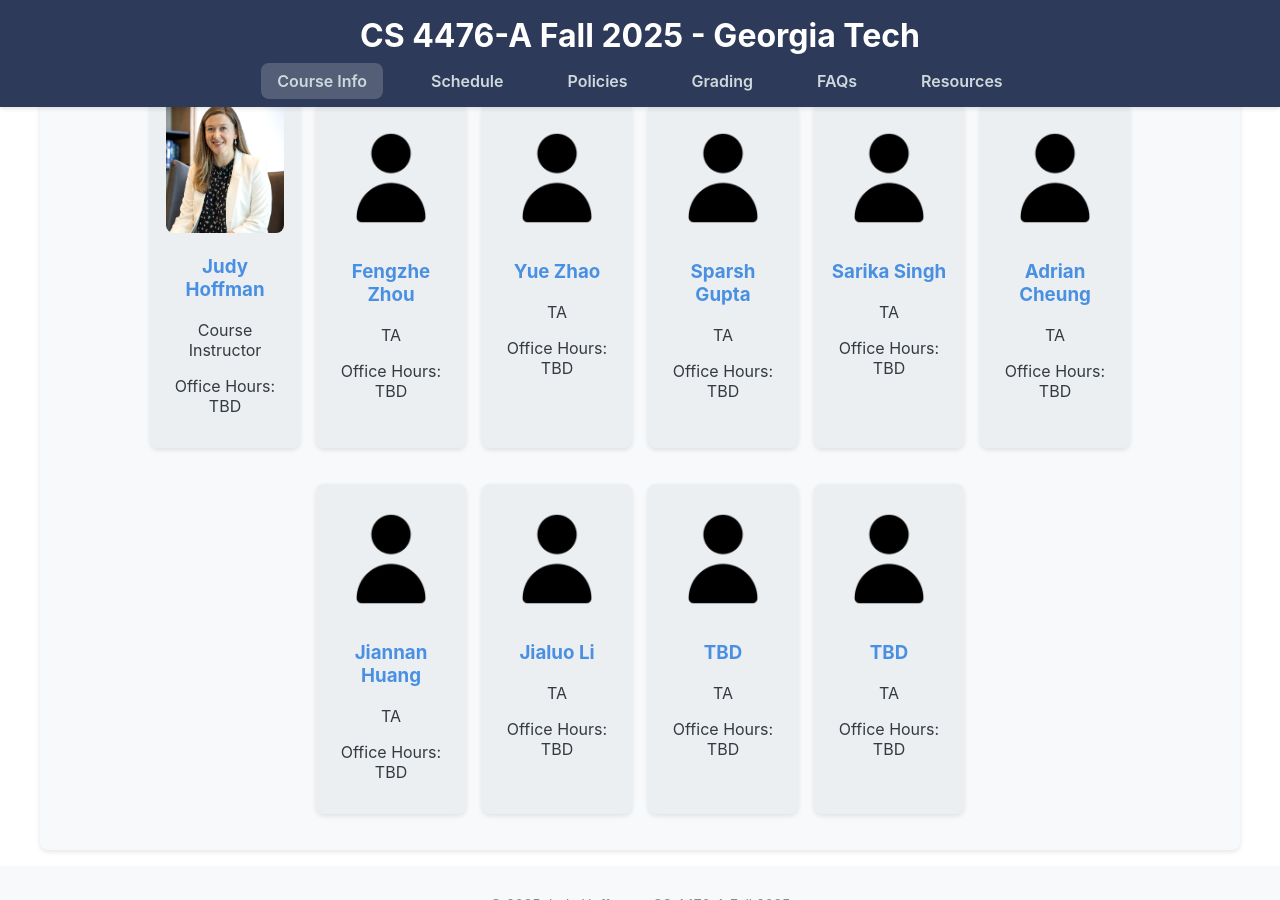
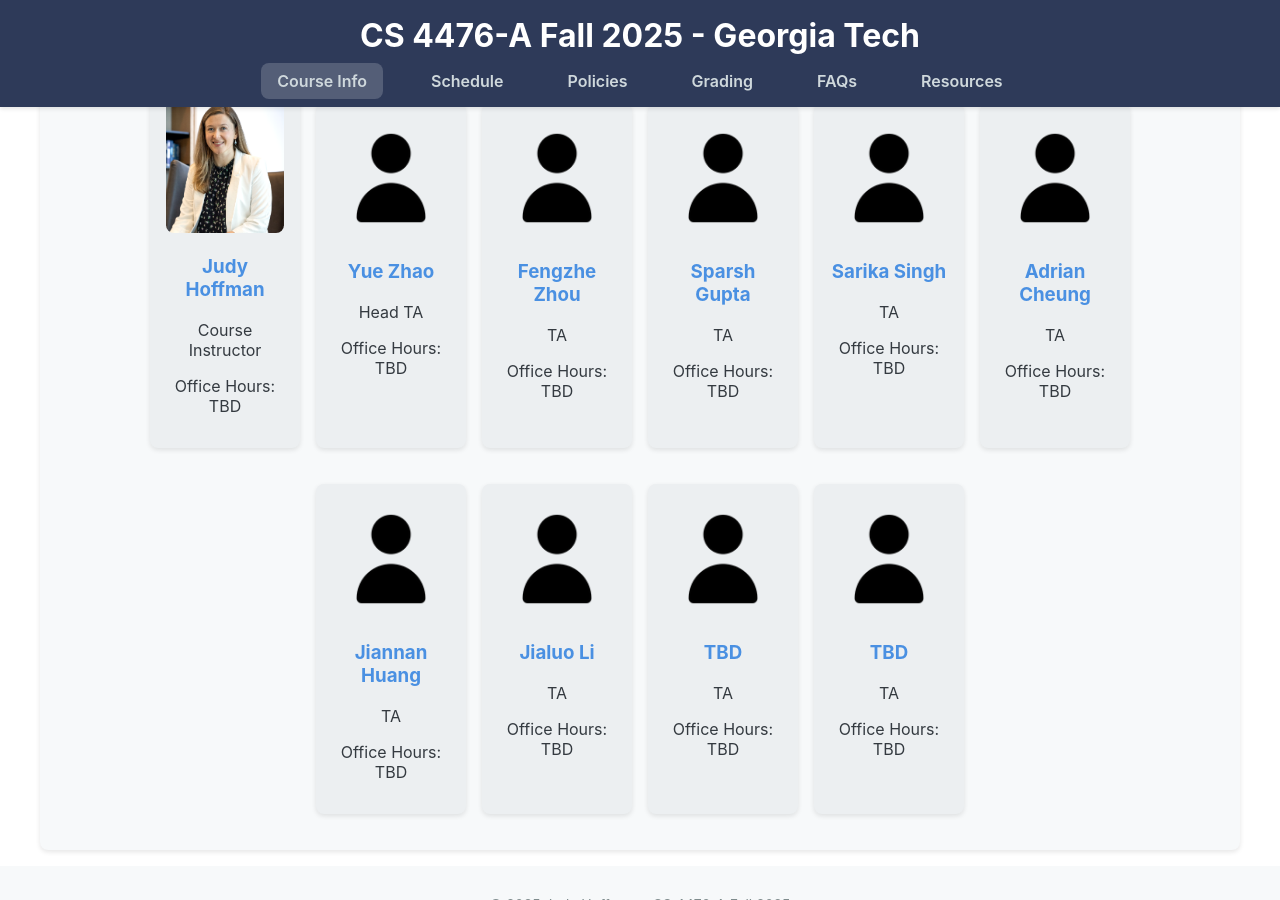
Before and after one commit to jhoffman/cs4476-fa25, a Jekyll site: the page built from index.html, in a window 1280 px wide and 900 px high, scrolled down 537 px. Built offline with Jekyll 4.4.1, drawn with Linux system fonts in a browser that asks for light colours.

Commit message:
updating head ta

```diff
--- a/_data/ta.yml
+++ b/_data/ta.yml
@@ -1,10 +1,11 @@
-- name: "Fengzhe Zhou"
+- name: "Yue Zhao"
   img: "assets/images/person.png"
-  role: "TA"
+  role: "Head TA"
   officehours: "TBD"
   url: ""
 
-- name: "Yue Zhao"
+
+- name: "Fengzhe Zhou"
   img: "assets/images/person.png"
   role: "TA"
   officehours: "TBD"
```
